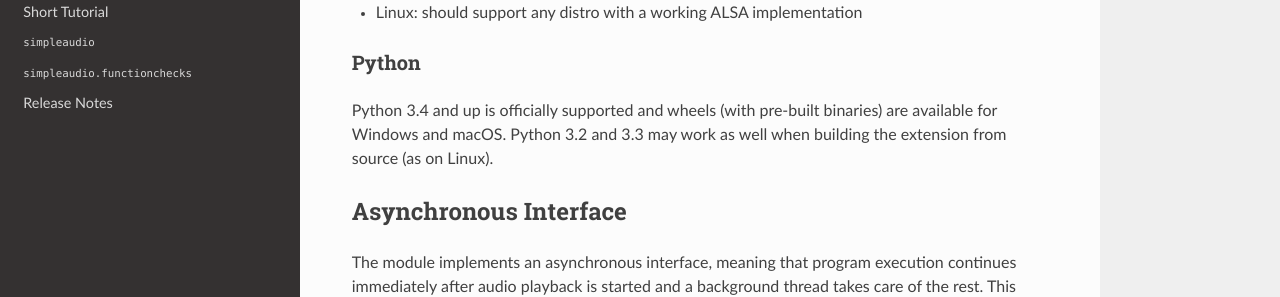
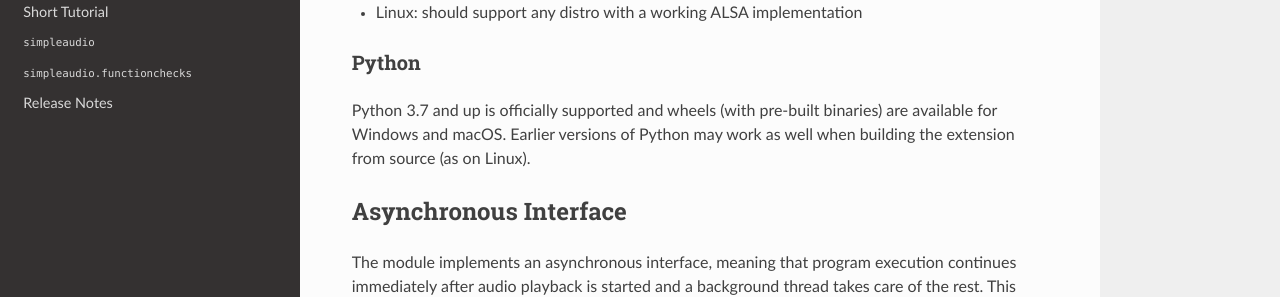
Before and after one commit to hamiltron/py-simple-audio, a Sphinx documentation site: the page built from docs/capabilities.rst, in a window 1280 px wide and 1297 px high. Shown: the part 313-610 px from the top of the window. Built offline with Sphinx 7.4.7 and the Read the Docs theme 2.0.0, drawn with Linux system fonts in a browser that asks for light colours.

Commit message:
updated CI build to add 3.7 and 3.8, dropped others, some doc updates

```diff
--- a/docs/capabilities.rst
+++ b/docs/capabilities.rst
@@ -14,9 +14,9 @@
 Python
 ######
 
-Python 3.4 and up is officially supported and wheels (with pre-built binaries)
+Python 3.7 and up is officially supported and wheels (with pre-built binaries)
 are available for
-Windows and macOS. Python 3.2 and 3.3 may work as well when
+Windows and macOS. Earlier versions of Python may work as well when
 building the extension from source (as on Linux).
 
 Asynchronous Interface
--- a/docs/conf.py
+++ b/docs/conf.py
@@ -60,7 +60,7 @@
 # The short X.Y version.
 version = '1.0'
 # The full version, including alpha/beta/rc tags.
-release = '1.0.2'
+release = '1.0.3'
 
 # The language for content autogenerated by Sphinx. Refer to documentation
 # for a list of supported languages.
--- a/docs/installation.rst
+++ b/docs/installation.rst
@@ -3,8 +3,7 @@
 Installation
 ============
 
-Make sure you have pip installed, particularly if you are using Python 3.3 or
-earler (3.4 and 3.5 usually come packaged with pip). For Linux, this is
+Make sure you have pip installed. For Linux, this is
 usually done with the distro package manager (example:
 ``sudo apt-get install python3-pip``). For Windows and macOS, have a look at
 the `pip documentation <http://pip.readthedocs.org>`_.
--- a/docs/releases.rst
+++ b/docs/releases.rst
@@ -1,5 +1,9 @@
 Release Notes
 =============
+
+* 1.0.3
+
+   * Added CI builds of pre-built binaries for Python 3.7 and 3.8, dropped others
 
 * 1.0.2
 
--- a/setup.py
+++ b/setup.py
@@ -35,7 +35,7 @@
 
 # attempt to generate the version from git tag and commit
 
-VERSION = "1.0.2"
+VERSION = "1.0.3"
 
 # Get the long description from the relevant file
 with open(path.join(path.abspath(path.dirname(__file__)), 'README.rst'),
```
Also changed, not shown: appveyor.yml (+4 -7 lines), .travis.yml, 3 other files.
